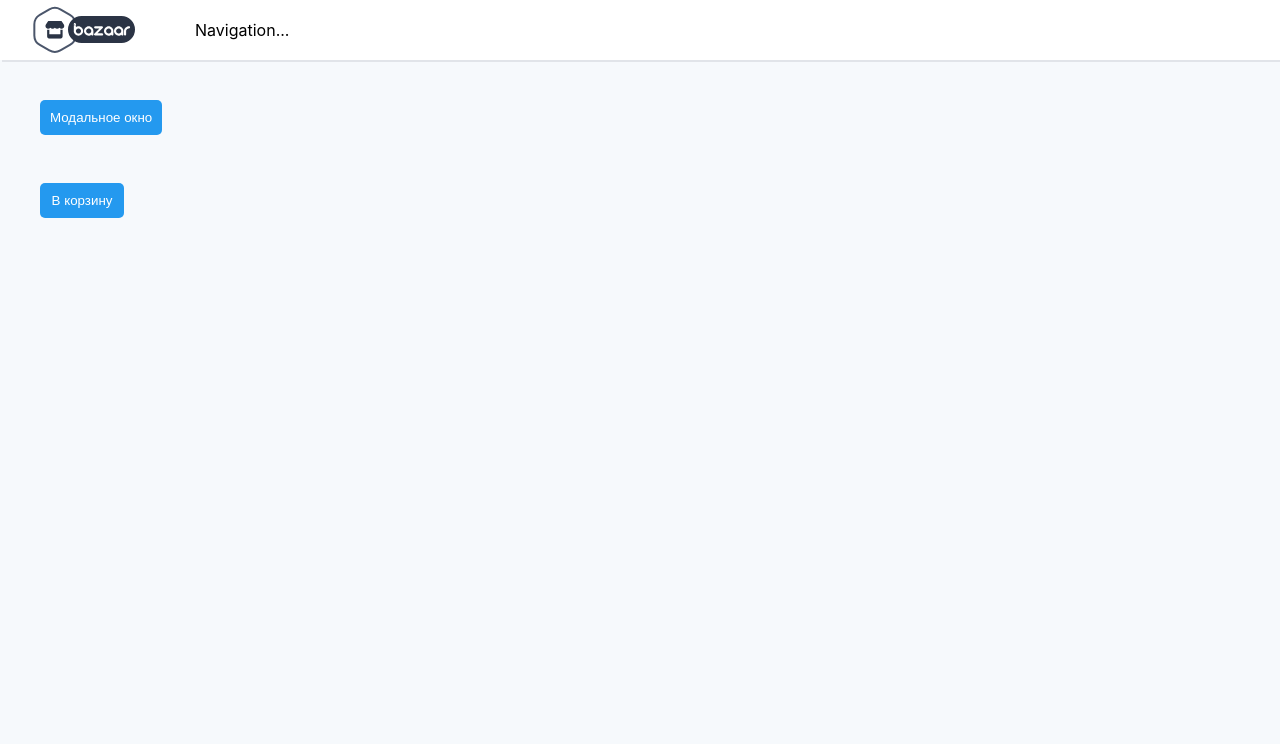
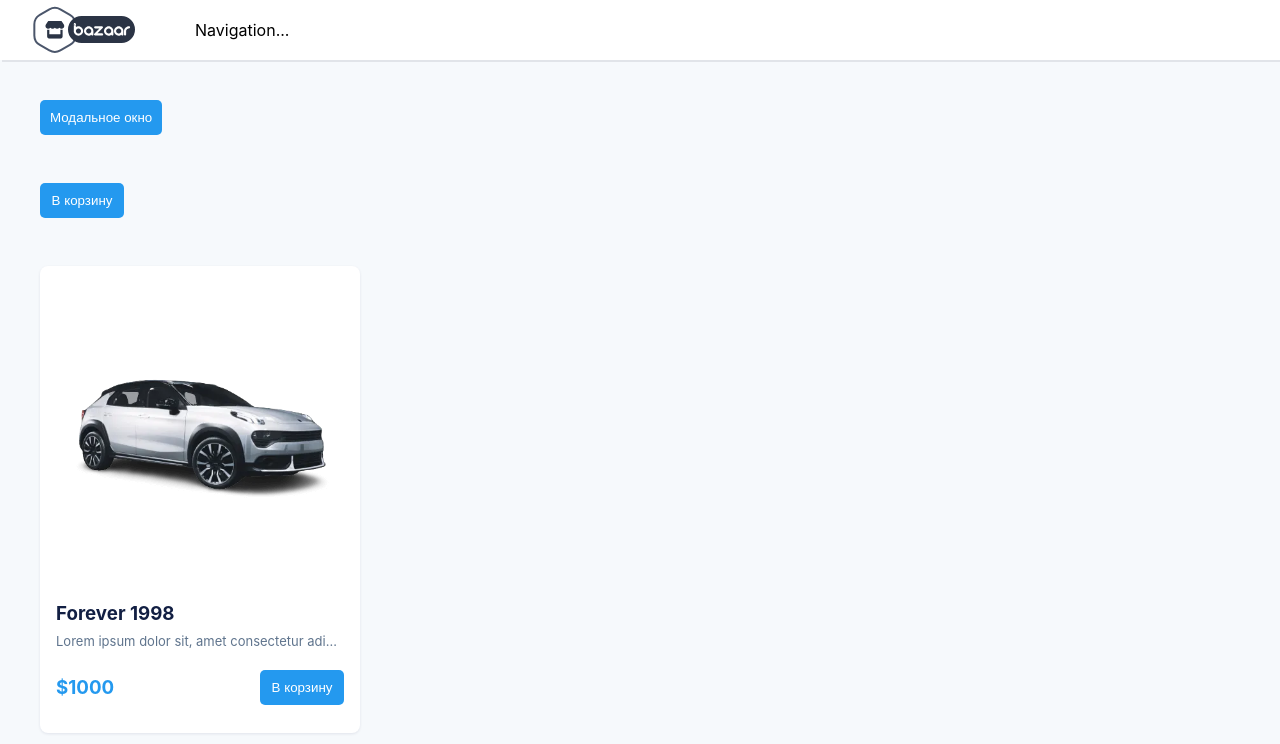
Before and after one commit to MarselMB/void-tech, a React app: page / in a window 1280 px wide. Shown: the top 744 px of the page. Built offline with nearby package versions, Linux system fonts and the light colour scheme.

Commit message:
feat: created ProductCard

```diff
--- a/src/pages/Home/Home.tsx
+++ b/src/pages/Home/Home.tsx
@@ -3,12 +3,17 @@ import { FC, useState } from 'react';
 import Modal from 'src/shared/ui/Modal';
 import Button from 'src/shared/ui/Button';
 import AddToCartBtn from 'src/features/AddToCartBtn';
+import ProductCard from 'src/widgets/ProductCard';
+
+import { PRODUCT_1 } from 'src/shared/constants/mocks/productItem';
 
 import * as styles from './Home.module.scss';
 
 const Home: FC = () => {
   const [visibleModal, setVisibleModal] = useState<boolean>(false);
   const [counter, setCounter] = useState<number>(0);
+
+  const { price, img, name, description } = PRODUCT_1;
 
   const handleOnClickOpenModal = () => {
     setVisibleModal(true);
@@ -22,6 +27,8 @@ const Home: FC = () => {
         </div>
 
         <AddToCartBtn counter={counter} setCounter={setCounter} />
+
+        <ProductCard price={price} img={img} name={name} description={description} />
       </div>
 
       <Modal visible={visibleModal} setVisible={setVisibleModal}>
--- /dev/null
+++ b/src/shared/constants/mocks/productItem.ts
@@ -0,0 +1,10 @@
+import productImg from 'src/shared/assets/icons/1.png';
+
+export const PRODUCT_1 = {
+  price: 1000,
+  img: productImg,
+  name: 'Forever 1998',
+  category: 'YoMobil',
+  description:
+    'Lorem ipsum dolor sit, amet consectetur adipisicing elit. Similique atque ea quod? Tempore debitis consectetur repellendus minus quae deserunt voluptatibus velit provident nihil, eaque, eos officia a, autem at temporibus!',
+};
--- /dev/null
+++ b/src/widgets/ProductCard/ProductCard.module.scss
@@ -0,0 +1,38 @@
+@use 'shared/styles/vars' as *;
+
+.cardProduct {
+  background-color: white;
+  box-shadow: rgba(3, 0, 71, 0.09) 0px 1px 3px;
+  display: flex;
+  flex-direction: column;
+  max-width: calc(100vw / 4);
+  border-radius: 8px;
+}
+
+.textContent {
+  display: flex;
+  flex-direction: column;
+  gap: 8px;
+  padding: 1rem;
+}
+
+.name {
+  color: $color-text-main;
+  margin: 0px;
+}
+
+.description {
+  color: $color-text-add;
+  margin: 0px;
+  font-size: 13px;
+  overflow: hidden;
+  text-overflow: ellipsis;
+  white-space: nowrap;
+}
+
+.purchaseContent {
+  color: rgb(36, 153, 239);
+  display: flex;
+  align-items: center;
+  justify-content: space-between;
+}
--- /dev/null
+++ b/src/widgets/ProductCard/ProductCard.tsx
@@ -0,0 +1,31 @@
+import { FC, useState } from 'react';
+import AddToCartBtn from '../../features/AddToCartBtn';
+import * as styles from './ProductCard.module.scss';
+
+interface ProductCardProps {
+  price: number;
+  img: string;
+  name: string;
+  description: string;
+}
+
+const ProductCard: FC<ProductCardProps> = ({ price, img, name, description }) => {
+  const [counter, setCounter] = useState<number>(0);
+  return (
+    <div className={styles.cardProduct}>
+      <img src={img} alt="product" />
+
+      <div className={styles.textContent}>
+        <h3 className={styles.name}>{name}</h3>
+        <p className={styles.description}>{description}</p>
+
+        <div className={styles.purchaseContent}>
+          <h3>{`$${price}`}</h3>
+          <AddToCartBtn counter={counter} setCounter={setCounter} />
+        </div>
+      </div>
+    </div>
+  );
+};
+
+export default ProductCard;
--- /dev/null
+++ b/src/widgets/ProductCard/index.ts
@@ -0,0 +1,2 @@
+// eslint-disable-next-line no-restricted-exports
+export { default } from './ProductCard';
```
Also changed, not shown: src/shared/assets/icons/1.png (added), 1 other file (tests, documents, lock files or other folders).
